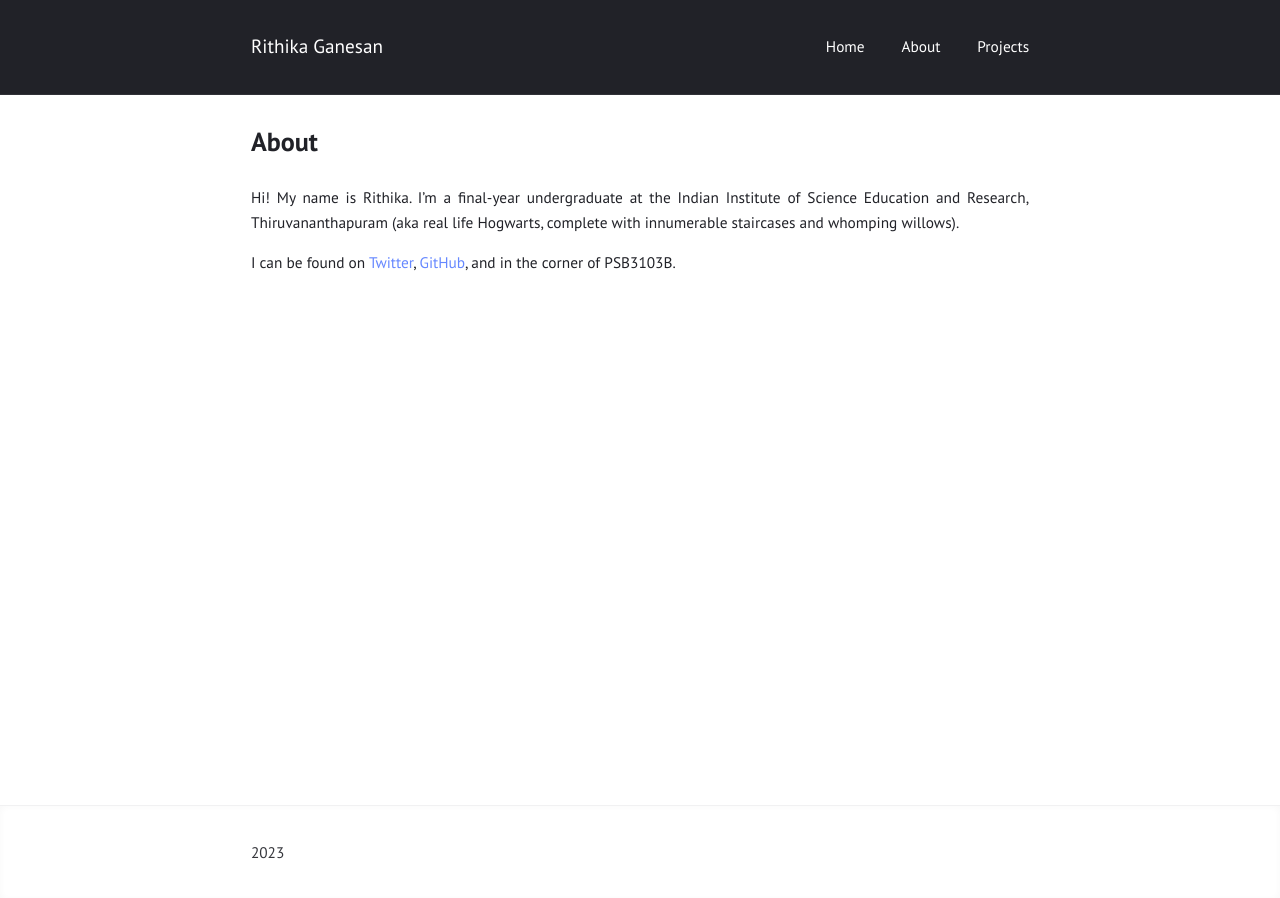
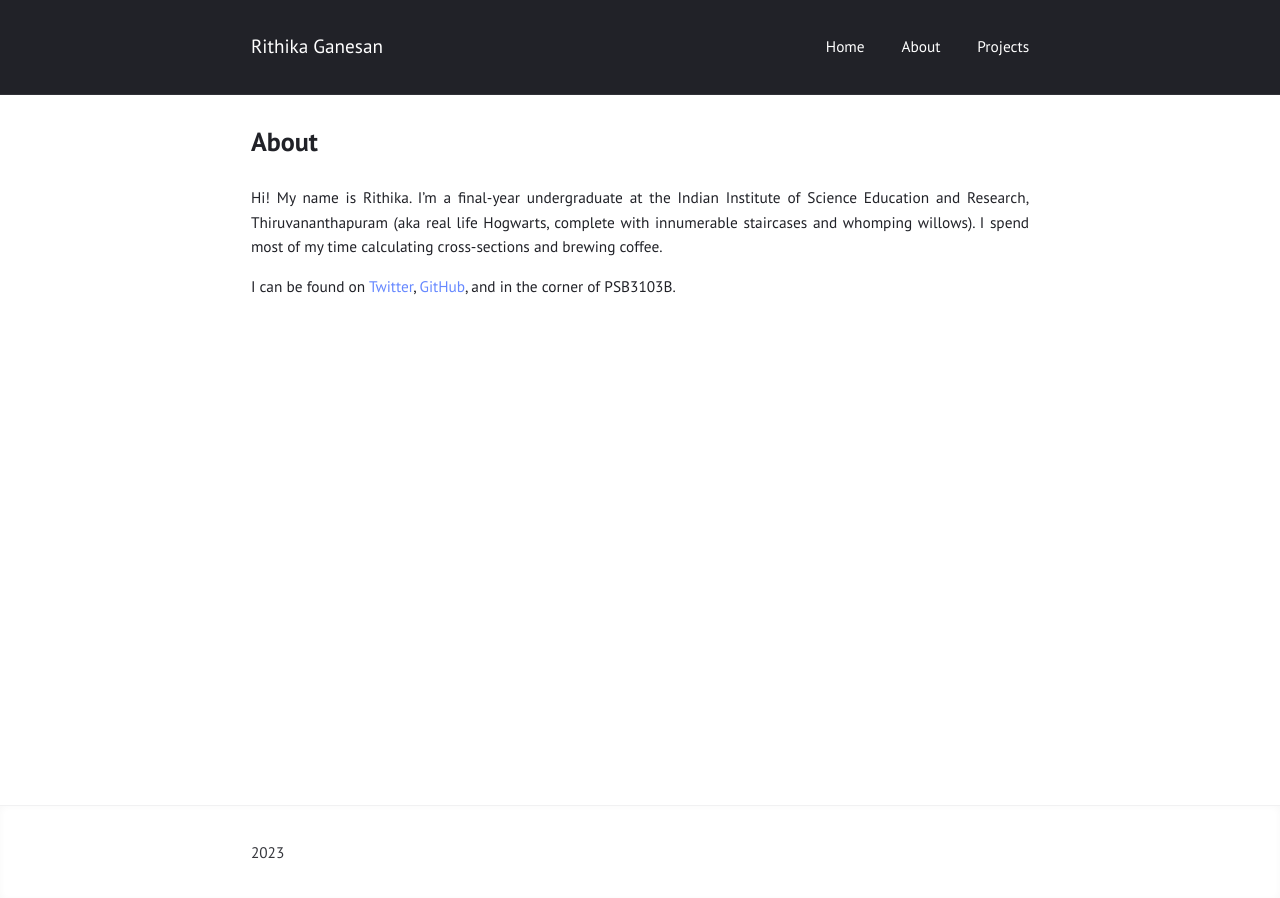
Before and after one commit to rithika-ganesan/rithika-ganesan.github.io, a Jekyll site: the page built from about.md, in a window 1280 px wide. Built offline with Jekyll 4.4.1, drawn with Linux system fonts in a browser that asks for light colours.

Commit message:
Update about.md

```diff
--- a/about.md
+++ b/about.md
@@ -4,6 +4,6 @@ permalink: "/about/"
 layout: page
 ---
 
-Hi! My name is Rithika. I'm a final-year undergraduate at the Indian Institute of Science Education and Research, Thiruvananthapuram (aka real life Hogwarts, complete with innumerable staircases and whomping willows).
+Hi! My name is Rithika. I'm a final-year undergraduate at the Indian Institute of Science Education and Research, Thiruvananthapuram (aka real life Hogwarts, complete with innumerable staircases and whomping willows). I spend most of my time calculating cross-sections and brewing coffee.
 
 I can be found on [Twitter](x.com/astrorithika), [GitHub](github.com/rithika-ganesan), and in the corner of PSB3103B.
```
